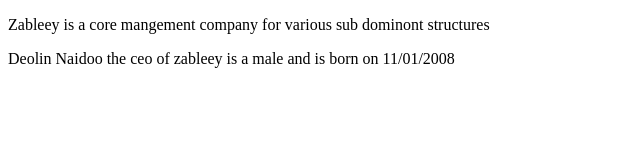
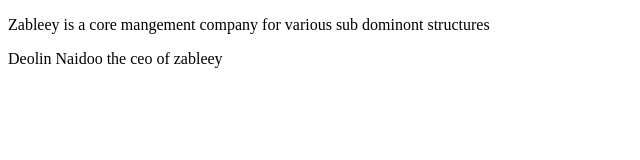
Before and after one commit to Zableey/zableey, a plain HTML site: page index.html in a window 1280 px wide. Shown: the whole page, without its empty margins (0-640 px from the left). Drawn offline with Linux system fonts and the light colour scheme.

Commit message:
Update index.html

```diff
--- a/index.html
+++ b/index.html
@@ -17,7 +17,7 @@
 </head>
 <p>Zableey is a core mangement company for various sub dominont structures</p>
 <body>
-   <p>Deolin Naidoo the ceo of zableey is a male and is born on 11/01/2008</p>
+   <p>Deolin Naidoo the ceo of zableey</p>
 
 </body>
 </html>
```
